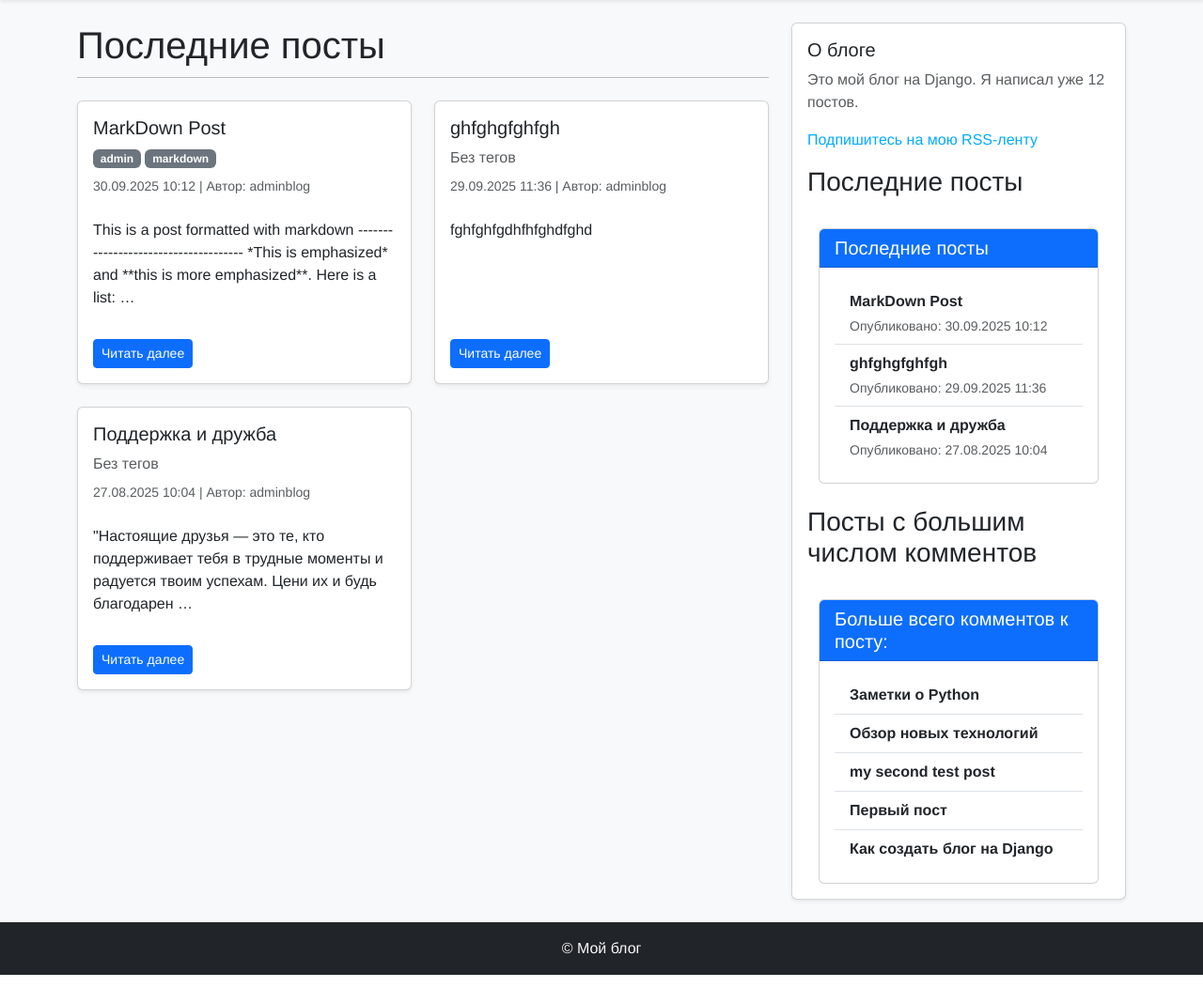
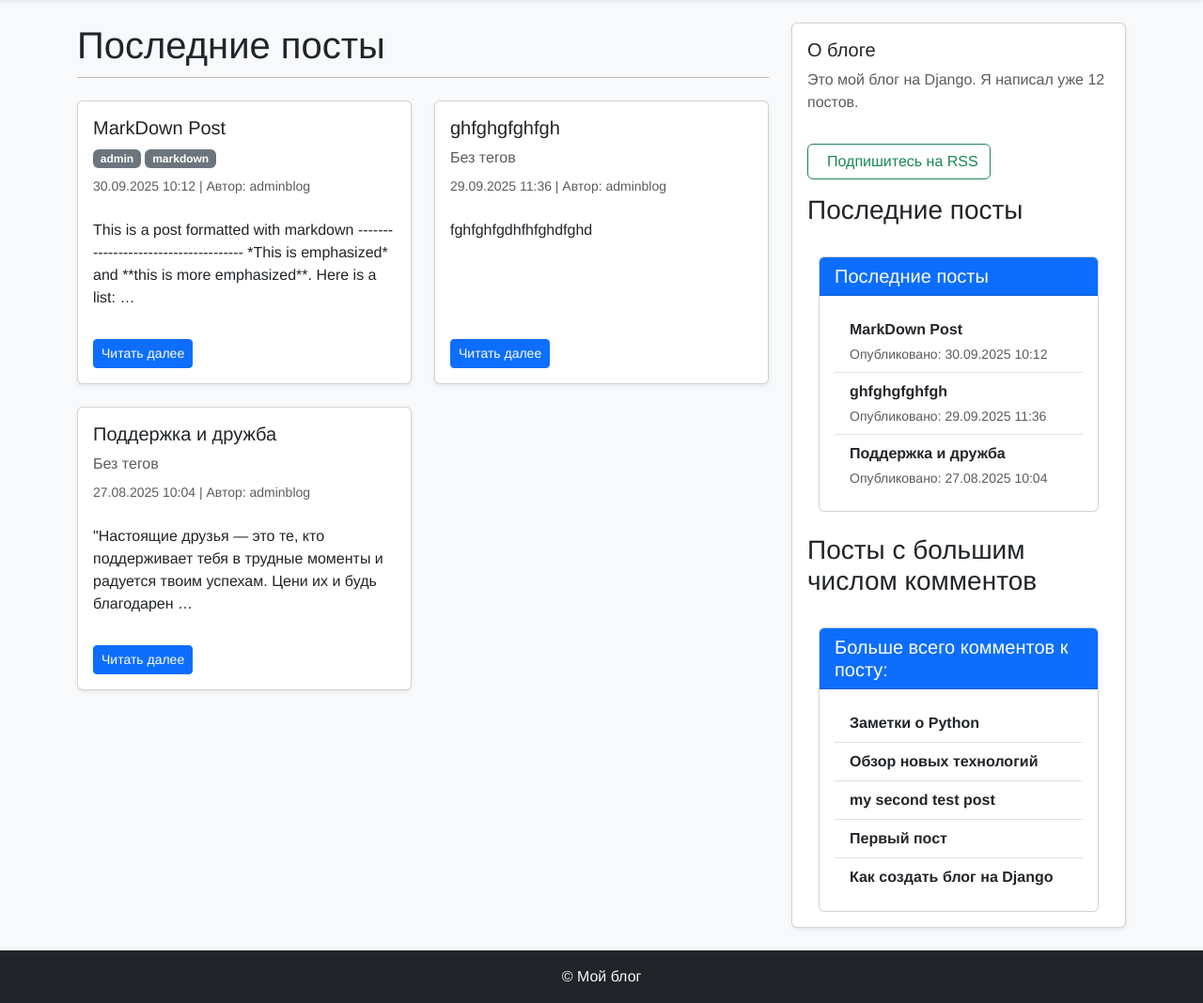
Before and after one commit to oleg425top/BookBlogProject, a Django app: page / in a window 1280 px wide. Shown: the part 56-1124 px from the top of the page at 94% size. Before the commit the page ends 1094 px from the top, so only its background shows below. Run offline with Django 5.2, Linux system fonts and the light colour scheme; data comes from the database, SQL or seed files in the repository; parts of the project's set-up code (start-up, migrations or seed data) failed here and were passed over.

Commit message:
13.1commit(RSS feed(Улучшил ссылку))

```diff
--- a/blog/templates/blog/base.html
+++ b/blog/templates/blog/base.html
@@ -60,8 +60,8 @@
             Я написал уже {% total_posts %} постов.
           </p>
           <p>
-           <a href="{% url 'blog:post_feed' %}">
-             Подпишитесь на мою RSS-ленту
+           <a href="{% url 'blog:post_feed' %}" class="btn btn-outline-success mt-3">
+            <i class="bi bi-rss-fill me-2"></i> Подпишитесь на RSS
            </a>
           </p>
           <h3>Последние посты</h3>
```
